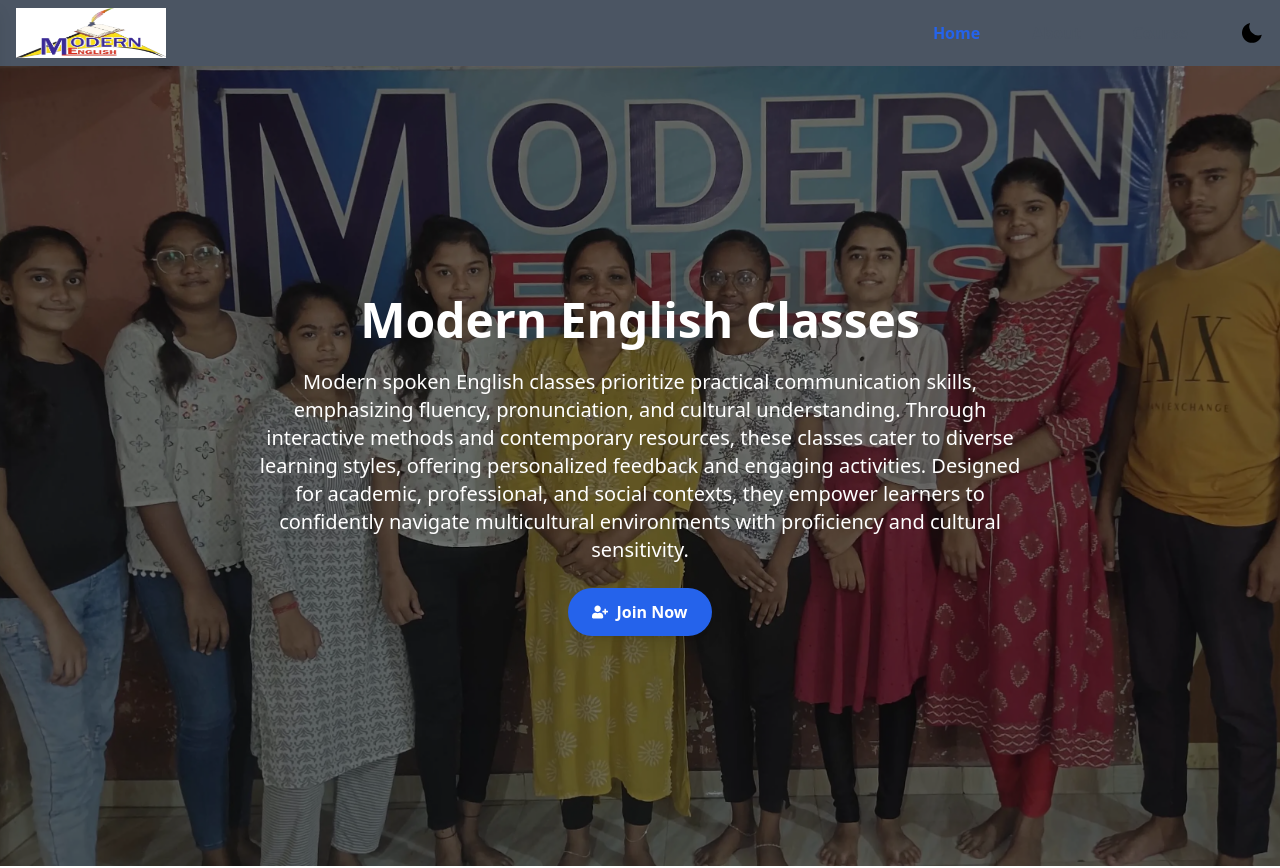
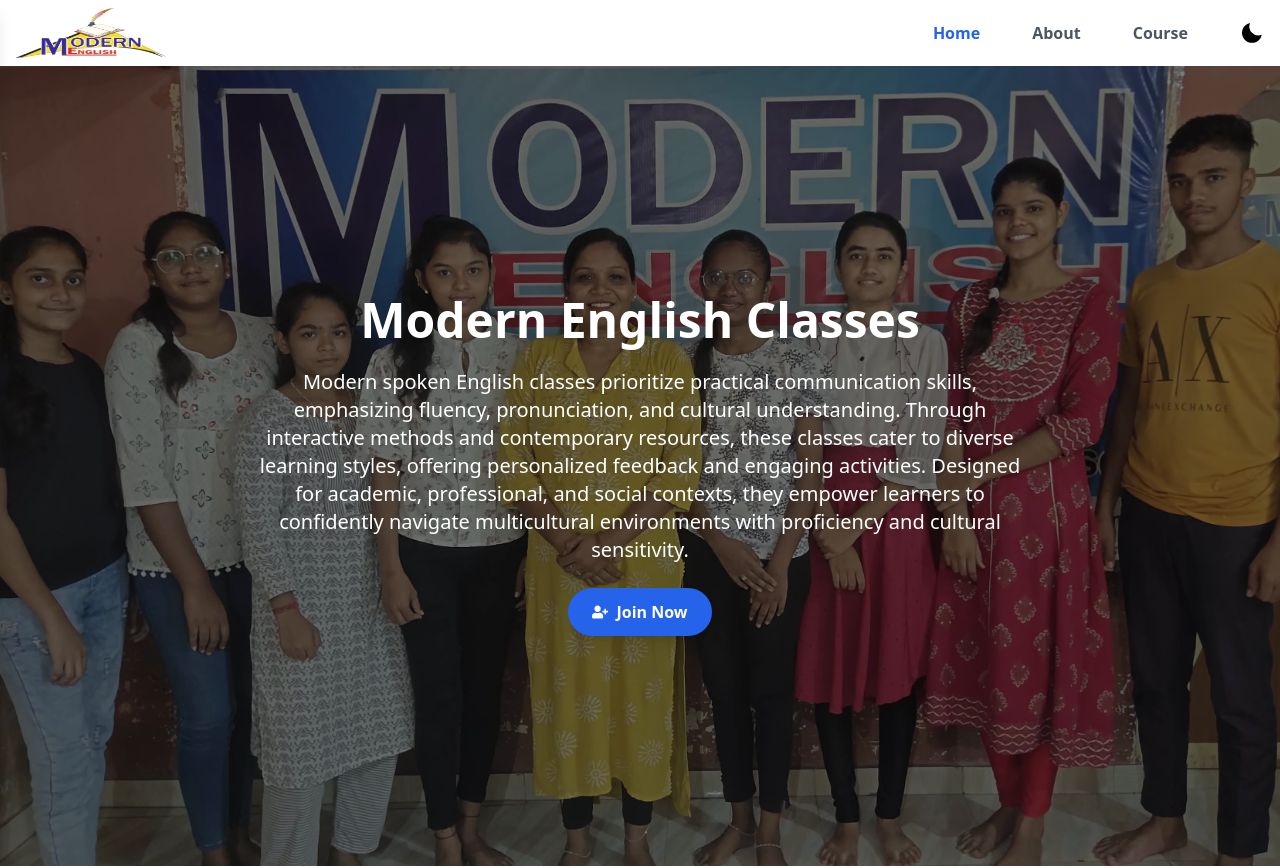
Before and after one commit to gsmSahani/modern-english, a React (Vite) app: page / in a window 1280 px wide. Shown: the top 868 px of the page. Built offline with nearby package versions, Linux system fonts and the light colour scheme.

Commit message:
navigatoin bar commit bg white

```diff
--- a/src/components/Navbar/Navbar.jsx
+++ b/src/components/Navbar/Navbar.jsx
@@ -20,7 +20,7 @@ const Navbar = () => {
   const isDarkMode = theme === "dark";
 
   return (
-    <nav className="bg-gray-600 shadow-lg relative font-bold dark:bg-black dark:text-white duration-400">
+    <nav className="bg-white shadow-lg relative font-bold dark:bg-black dark:text-white duration-400">
       <div className="container mx-auto px-4 py-2 flex justify-between items-center">
         <div className="flex items-center">
           <Link
```
